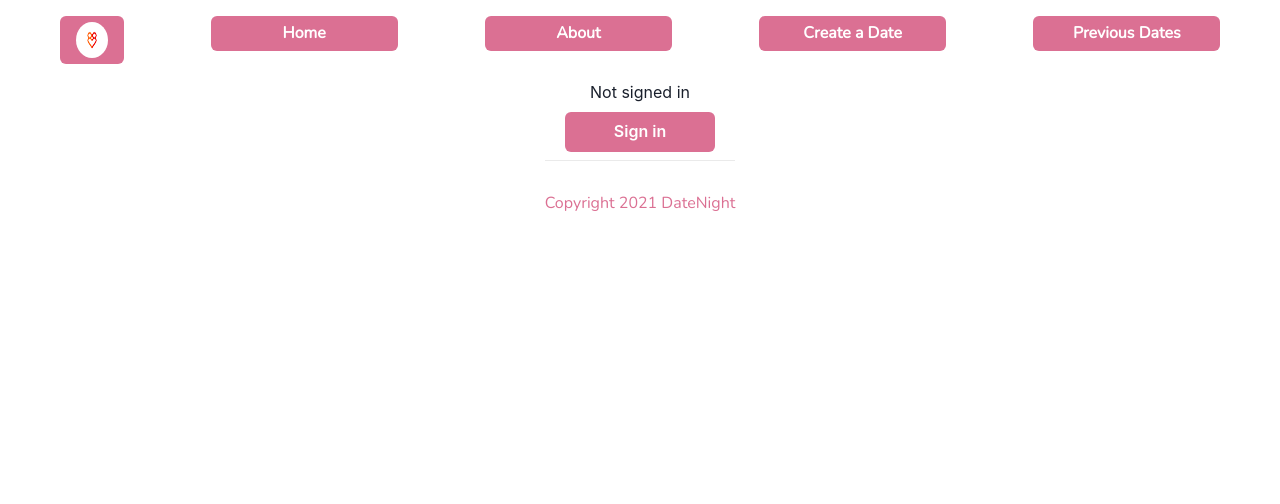
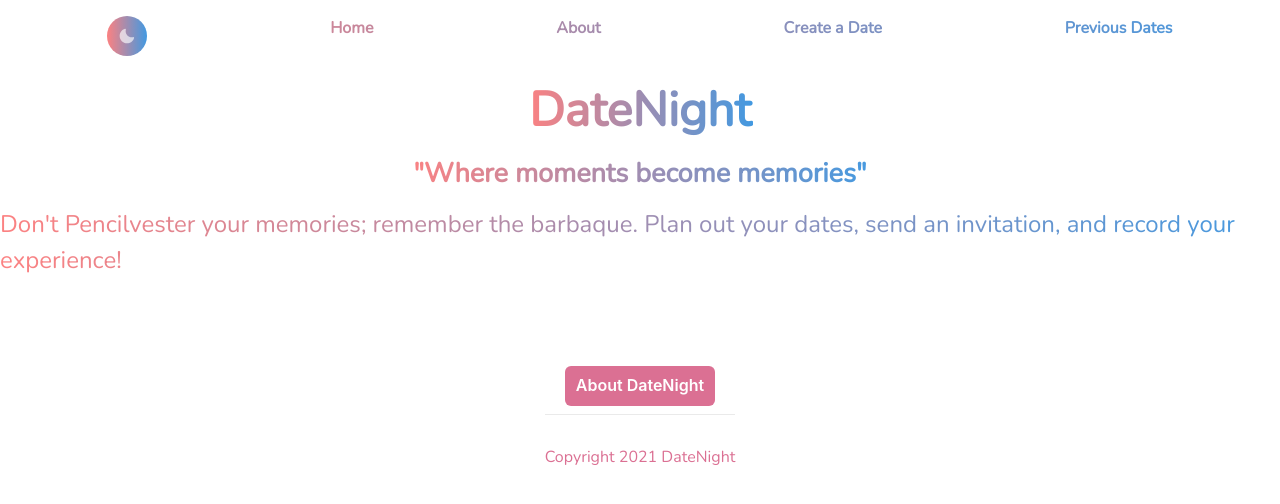
Before and after one commit to nme22/dateNight, a Next.js app in the folder datingapp/: page / in a window 1280 px wide. Shown: the top 504 px of the page. Built offline with nearby package versions, Linux system fonts and the light colour scheme; no server answers.

Commit message:
touch ups

```diff
--- a/datingapp/components/Navbar.js
+++ b/datingapp/components/Navbar.js
@@ -1,7 +1,8 @@
 import Link from 'next/link';
-import Image from 'next/image';
-import { HStack, Button, useColorMode, Box } from '@chakra-ui/react';
-import { motion } from 'framer-motion';
+
+import { IconButton, colorMode, useColorMode, Box } from '@chakra-ui/react';
+
+import { MoonIcon, SunIcon } from '@chakra-ui/icons';
 
 const DateNavbar = () => {
    const { toggleColorMode } = useColorMode();
@@ -16,89 +17,24 @@ const DateNavbar = () => {
          flexWrap="wrap"
          justifyContent="space-around"
          fontFamily="Nunito"
-      textColor="palevioletred"
+         bgGradient="linear(to-r, red.300, blue.400 )"
+         bgClip="text"
+         fontWeight="extrabold"
       >
-      <Button
+         <IconButton
+            icon={colorMode === 'light' ? <SunIcon /> : <MoonIcon />}
+            isRound="true"
+            size="md"
             onClick={toggleColorMode}
-        h="48px"
-        w="64px"
-        borderradius="25%"
-        bg="palevioletred"
-        _hover={{
-          bg: 'turquoise',
-        }}
-      >
-        <Image src="/datingIMG.png" alt="Heart" height="72px" width="64px" />
-      </Button>
+            alignSelf="flex-end"
+            bgGradient="linear(to-r, red.300, blue.400 )"
+            color="whiteAlpha.700"
+         />
 
-      <Link href="/">
-        <Button
-          d="block"
-          h={{ base: '25%', md: '20%', lg: '15%' }}
-          w={{ base: '25%', md: '20%', lg: '15%' }}
-          p="8px"
-          bg="palevioletred"
-          borderradius="4px"
-          color="white"
-          text-align="center"
-          _hover={{
-            bg: 'turquoise',
-          }}
-        >
-          Home
-        </Button>
-      </Link>
-      <Link href="/About">
-        <Button
-          d="block"
-          h={{ base: '25%', md: '20%', lg: '15%' }}
-          w={{ base: '25%', md: '20%', lg: '15%' }}
-          p="8px"
-          bg="palevioletred"
-          borderradius="5%"
-          color="white"
-          text-align="center"
-          _hover={{
-            bg: 'turquoise',
-          }}
-        >
-          About
-        </Button>
-      </Link>
-      <Link href="/FormDate">
-        <Button
-          d="block"
-          h={{ base: '25%', md: '20%', lg: '15%' }}
-          w={{ base: '25%', md: '20%', lg: '15%' }}
-          p="8px"
-          bg="palevioletred"
-          borderradius="4px"
-          color="white"
-          text-align="center"
-          _hover={{
-            bg: 'turquoise',
-          }}
-        >
-          Create a Date
-        </Button>
-      </Link>
-      <Link href="/Dates">
-        <Button
-          d="block"
-          h={{ base: '25%', md: '20%', lg: '15%' }}
-          w={{ base: '25%', md: '20%', lg: '15%' }}
-          p="8px"
-          bg="palevioletred"
-          borderradius="4px"
-          textAlign="center"
-          color="white"
-          _hover={{
-            bg: 'turquoise',
-          }}
-        >
-          Previous Dates
-        </Button>
-      </Link>
+         <Link href="/">Home</Link>
+         <Link href="/About">About</Link>
+         <Link href="/FormDate">Create a Date</Link>
+         <Link href="/Dates">Previous Dates</Link>
       </Box>
    );
 };
--- a/datingapp/pages/FormDate.js
+++ b/datingapp/pages/FormDate.js
@@ -109,11 +109,12 @@ const FormDate = () => {
       setAgain(e.target.value);
    }
    return (
-    <VStack py={2} fontFamily="Nunito">
+      <>
          <Head>
             <title>DateNight | Create a Date</title>
             <meta name="keywords" content="DateNight" />
          </Head>
+         <VStack py={2} fontFamily="Nunito">
             <Heading size="2xl" color="palevioletred" fontFamily="Nunito">
                {' '}
                Create Your Date!{' '}
@@ -272,6 +273,7 @@ const FormDate = () => {
                </Button>
             </div>
          </VStack>
+      </>
    );
 };
 
--- a/datingapp/pages/index.js
+++ b/datingapp/pages/index.js
@@ -2,43 +2,24 @@ import Head from 'next/head';
 import Link from 'next/link';
 import { VStack, Heading, Text, Button } from '@chakra-ui/react';
 import { motion } from 'framer-motion';
-import { useSession, signIn, signOut } from 'next-auth/react';
 
 export default function Component() {
-  const { data: session } = useSession();
-  if (session) {
    return (
       <>
-        <VStack>
          <Head>
             <title>DateNight | Home</title>
             <meta name="keywords" content="DateNight" />
          </Head>
+         <VStack>
             <motion.div
                initial={{ opacity: 0 }}
                animate={{ opacity: 1 }}
                transition={{ duration: 3 }}
             >
-            <Button
-              d="block"
-              w="150px"
-              p="8px"
-              m="30px"
-              bg="palevioletred"
-              borderradius="4px"
-              color="white"
-              text-align="center"
-              _hover={{
-                bg: 'turquoise',
-              }}
-              onClick={() => signOut()}
-            >
-              Sign out
-            </Button>
                <Heading
                   fontSize={48}
                   textColor="palevioletred"
-              p="2"
+                  p="2px"
                   textAlign="center"
                   fontFamily="Nunito"
                   fontWeight="Bold"
@@ -46,18 +27,6 @@ export default function Component() {
                   bgClip="text"
                >
                   DateNight
-            </Heading>
-            <Heading
-              fontSize={40}
-              textColor="palevioletred"
-              p="2"
-              textAlign="center"
-              fontFamily="Nunito"
-              fontWeight="Bold"
-              bgGradient="linear(to-r, red.300, blue.400 )"
-              bgClip="text"
-            >
-              Signed in as {session.user.email} <br />
                </Heading>
             </motion.div>
             <motion.div
@@ -89,10 +58,10 @@ export default function Component() {
                   fontSize="2xl"
                   bgGradient="linear(to-r, red.300, blue.400 )"
                   bgClip="text"
-              fontSize="2xl"
                >
-              Don't Pencilvester your memories; remember the barbaque. Plan out
-              your dates, send an invitation, and record your experience!{' '}
+                  Don't Pencilvester your memories; remember the barbaque. Plan
+                  out your dates, send an invitation, and record your
+                  experience!{' '}
                </Text>
             </motion.div>
             <Link href="/About">
@@ -116,25 +85,3 @@ export default function Component() {
       </>
    );
 }
-  return (
-    <>
-      Not signed in <br />
-      <Button
-        d="block"
-        w="150px"
-        p="8px"
-        m="30px"
-        bg="palevioletred"
-        borderradius="4px"
-        color="white"
-        text-align="center"
-        _hover={{
-          bg: 'turquoise',
-        }}
-        onClick={() => signIn()}
-      >
-        Sign in
-      </Button>
-    </>
-  );
-}
```
Also changed, not shown: datingapp/components/Footer.js (+1 -6 lines), datingapp/pages/_app.js (+6 -9 lines), datingapp/components/Layout.js (indentation only). Lines whose indentation alone changed are shown as unchanged.
